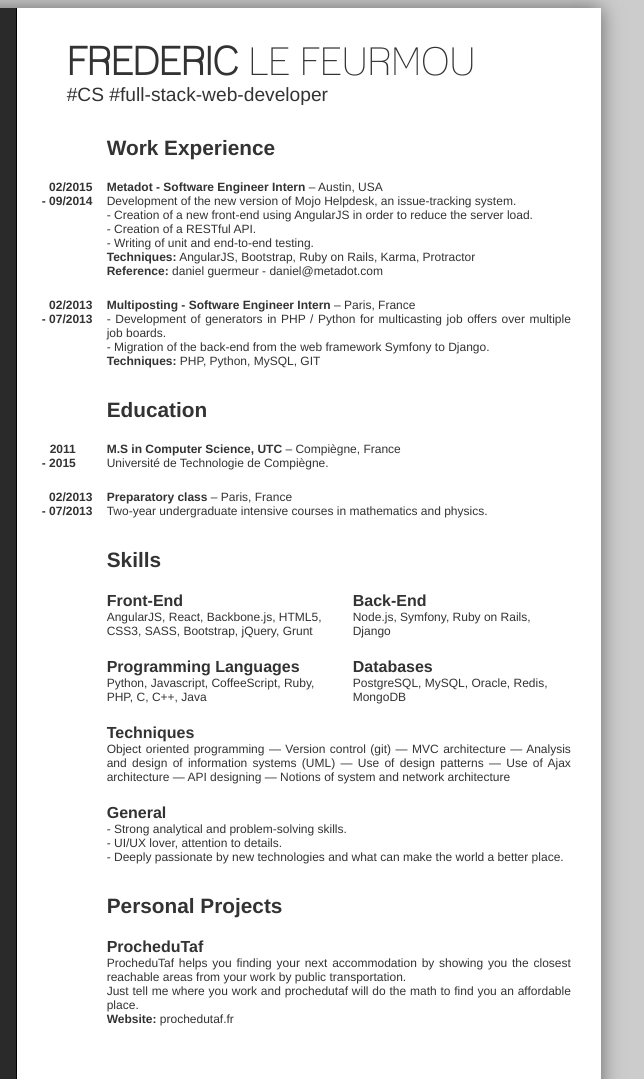
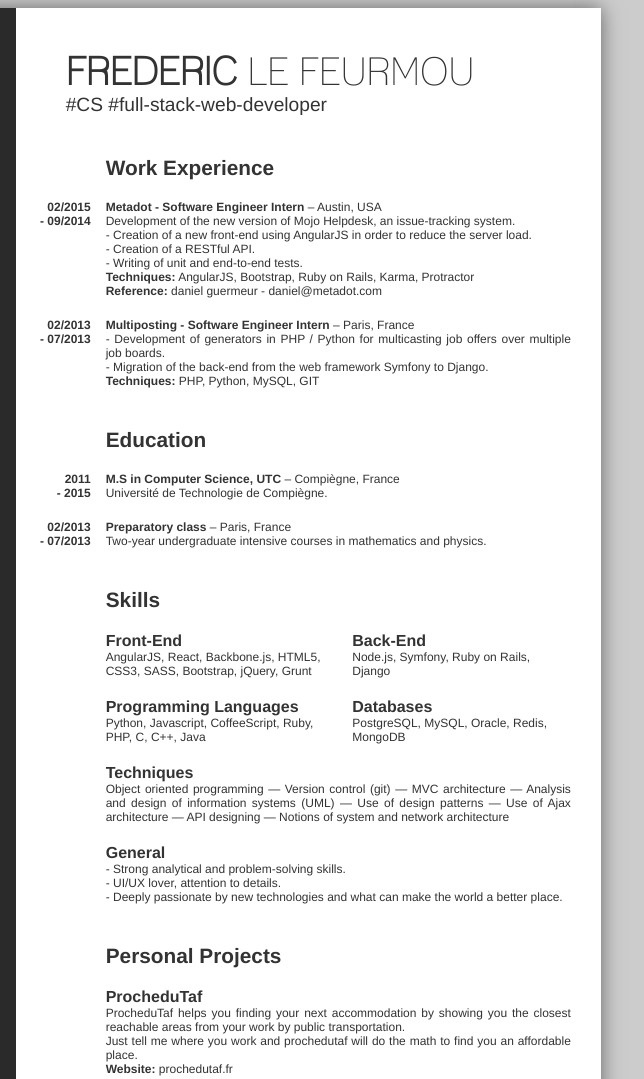
Before and after one commit to fredericlefeurmou/resume, a website: page index.html in a window 1280 px wide. Shown: the top 1079 px of the page, 436-1080 px from the left. Drawn offline with Linux system fonts and the light colour scheme.

Commit message:
work on resume content

```diff
--- a/index.html
+++ b/index.html
@@ -122,7 +122,7 @@
                   <div>Development of the new version of Mojo Helpdesk, an issue-tracking system.</div>
                   <li>Creation of a new front-end using AngularJS in order to reduce the server load.</li>
                   <li>Creation of a RESTful API.</li>
-                  <li>Writing of unit and end-to-end testing.</li>
+                  <li>Writing of unit and end-to-end tests.</li>
                 </ul>
                 <div><strong>Techniques:</strong> AngularJS, Bootstrap, Ruby on Rails, Karma, Protractor</div>
                 <div><strong>Reference:</strong> daniel guermeur - <a href="mailto:daniel@metadot.com"></a>daniel@metadot.com</div>
@@ -256,7 +256,7 @@
               <header>ProcheduTaf</header>
               <div>ProcheduTaf helps you finding your next accommodation by showing you the closest reachable areas from your work by public transportation.</div>
               <div>Just tell me where you work and prochedutaf will do the math to find you an affordable place.</div>
-              <div><strong>Website: </strong><a href="prochedutaf.fr">prochedutaf.fr</a></div>
+              <div><strong>Website: </strong><a href="http://prochedutaf.fr">prochedutaf.fr</a></div>
             </li>
           </ul>
         </section>
--- a/main.scss
+++ b/main.scss
@@ -60,9 +60,9 @@ ul, ol {
 }
 
 header.header-resume {
-  margin-top: 30px;
+  margin-top: 40px;
   margin-left: 20px;
-  margin-bottom: 30px;
+  margin-bottom: 40px;
   font-size: 1.2rem;
   & > h1 {
     text-transform: capitalize;
@@ -103,7 +103,6 @@ aside {
   font-size: 0.7rem;
   background-color: rgb(42,42,42);
   color: white;
-  border-right: 1px solid black;
   text-align: right;
   & > section {
     margin-bottom: 100px;
@@ -144,15 +143,17 @@ main {
   vertical-align: top;
   & > section {
     margin-left: 60px;
-    margin-bottom: 30px;
+    margin-bottom: 40px;
     position: relative;
     & > header {
       margin-bottom: 20px;
     }
     .period {
       position: absolute;
-      left: -65px;
+      width: 60px;
+      left: -75px;
       font-weight: bold;
+      text-align: right;
     }
   }
 }
```
Also changed, not shown: main.css, 2 other files.
